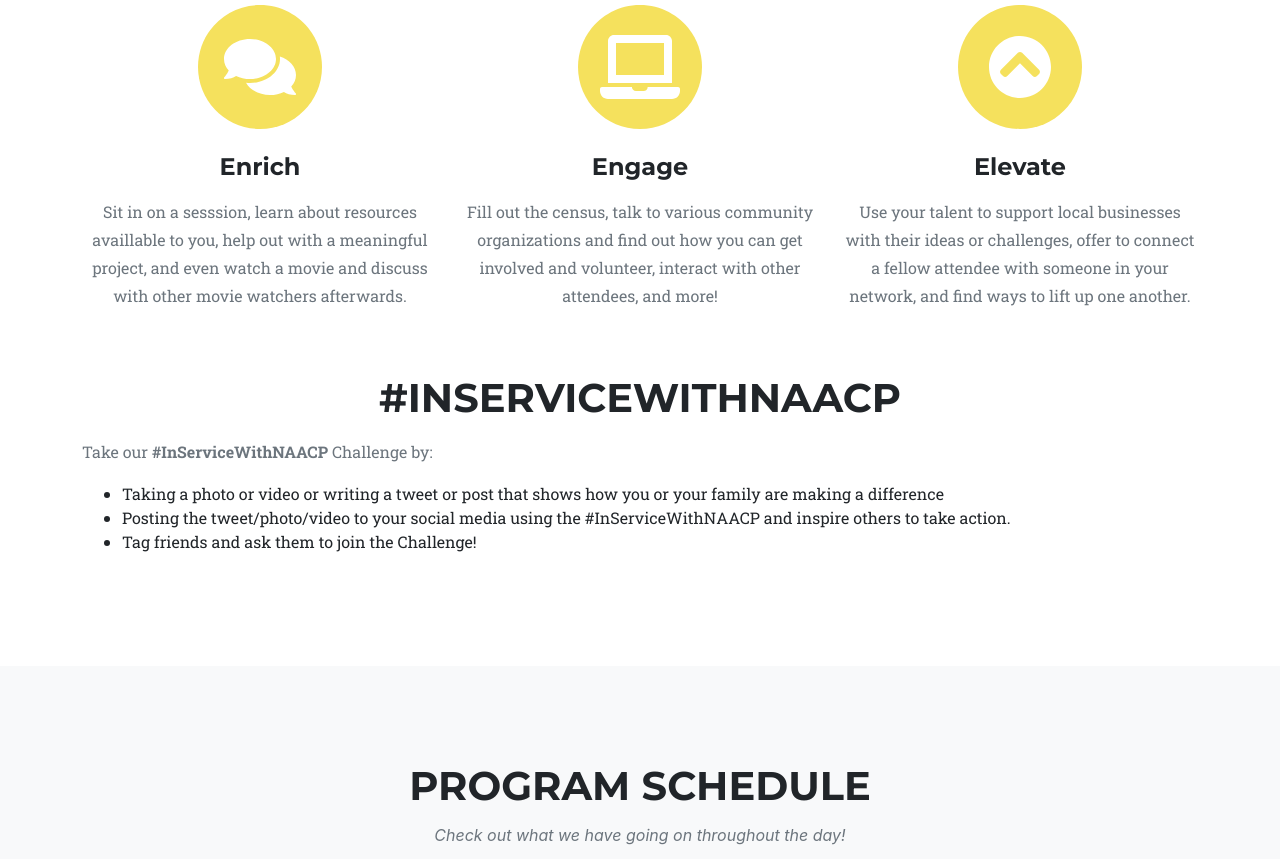
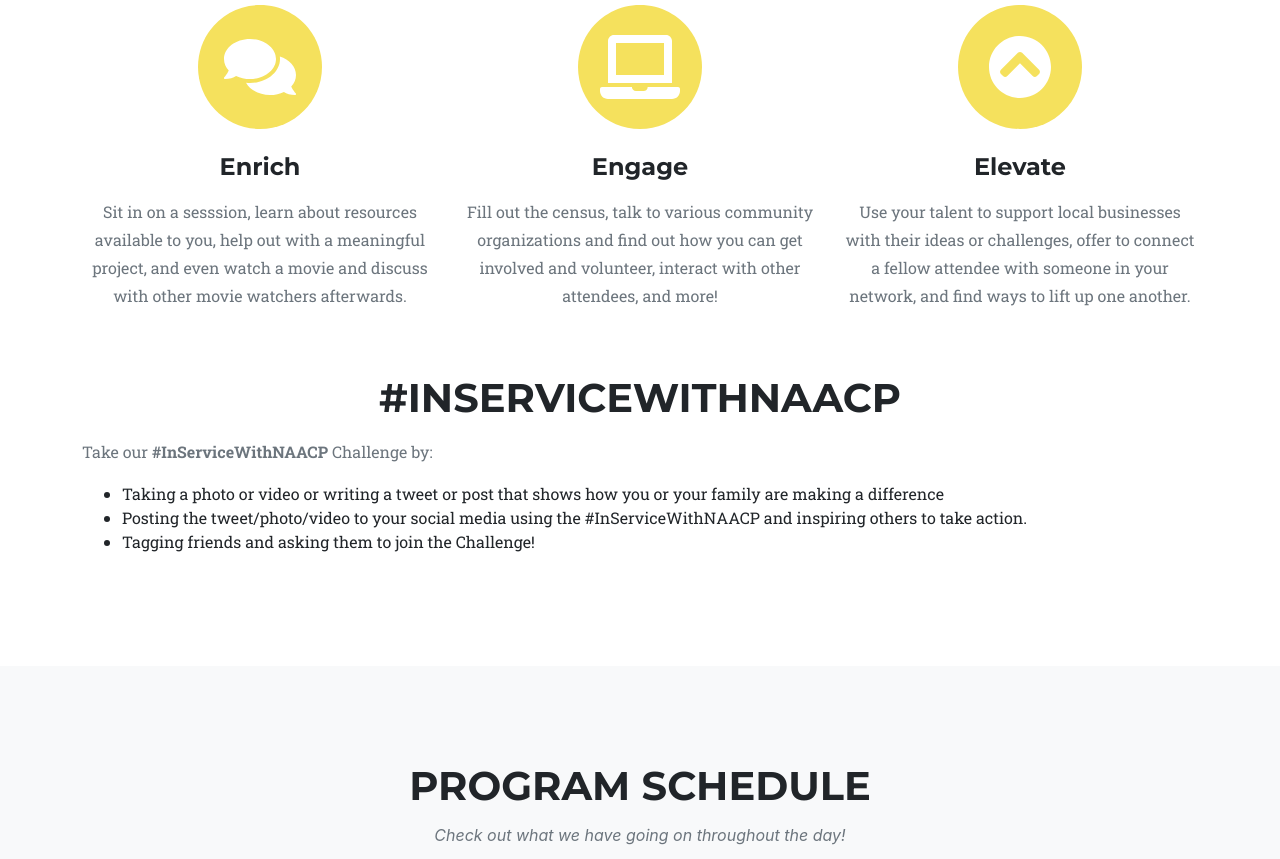
Before and after one commit to ceruleanox/ceruleanox.github.io, a plain HTML site: page index.html in a window 1280 px wide. Shown: the part 1241-2100 px from the top of the page. Drawn offline with nearby package versions, Linux system fonts and the light colour scheme; a web font is replaced by a local one.

Commit message:
first draft

```diff
--- a/index.html
+++ b/index.html
@@ -63,7 +63,7 @@
                             <i class="fas fa-comments fa-stack-1x fa-inverse"></i>
                         </span>
                         <h4 class="my-3">Enrich</h4>
-                        <p class="text-muted">Sit in on a sesssion, learn about resources availlable to you, help out with a meaningful project,
+                        <p class="text-muted">Sit in on a sesssion, learn about resources available to you, help out with a meaningful project,
                             and even watch a movie and discuss with other movie watchers afterwards.</p>
                     </div>
                     <div class="col-md-4">
@@ -93,8 +93,8 @@
                     <p class="text-muted"> Take our <b>#InServiceWithNAACP</b> Challenge by:
                     <ul>
                         <li>Taking a photo or video or writing a tweet or post that shows how you or your family are making a difference</li>
-                        <li>Posting the tweet/photo/video to your social media using the #InServiceWithNAACP and inspire others to take action.</li>
-                        <li>Tag friends and ask them to join the Challenge!</li>
+                        <li>Posting the tweet/photo/video to your social media using the #InServiceWithNAACP and inspiring others to take action.</li>
+                        <li>Tagging friends and asking them to join the Challenge!</li>
                     </ul>
                 </div>
             </div>
@@ -246,7 +246,7 @@
                                     </div>
                                     <button class="collapsible">Do I have to download anything?</button>
                                     <div class="content">
-                                      <p>Nope. All you need is to have an Internet connection to join and to give permission to use your video so that you can have conversations with and interact with others.</p>
+                                      <p>Nope. All you need is to have an Internet connection to join and to give permission to use your video so that you can have conversations and interact with others.</p>
                                     </div>
                                     <button class="collapsible">Open Section 3</button>
                                     <div class="content">
```
